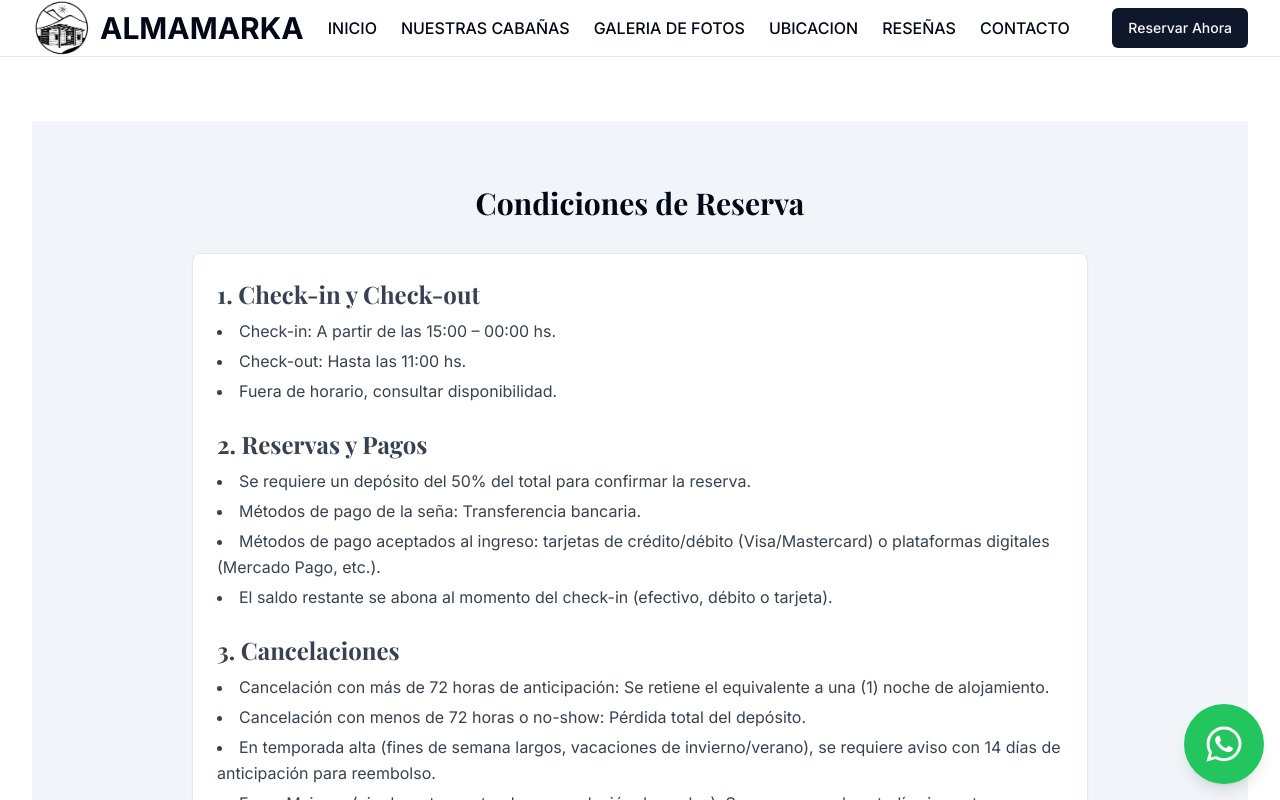
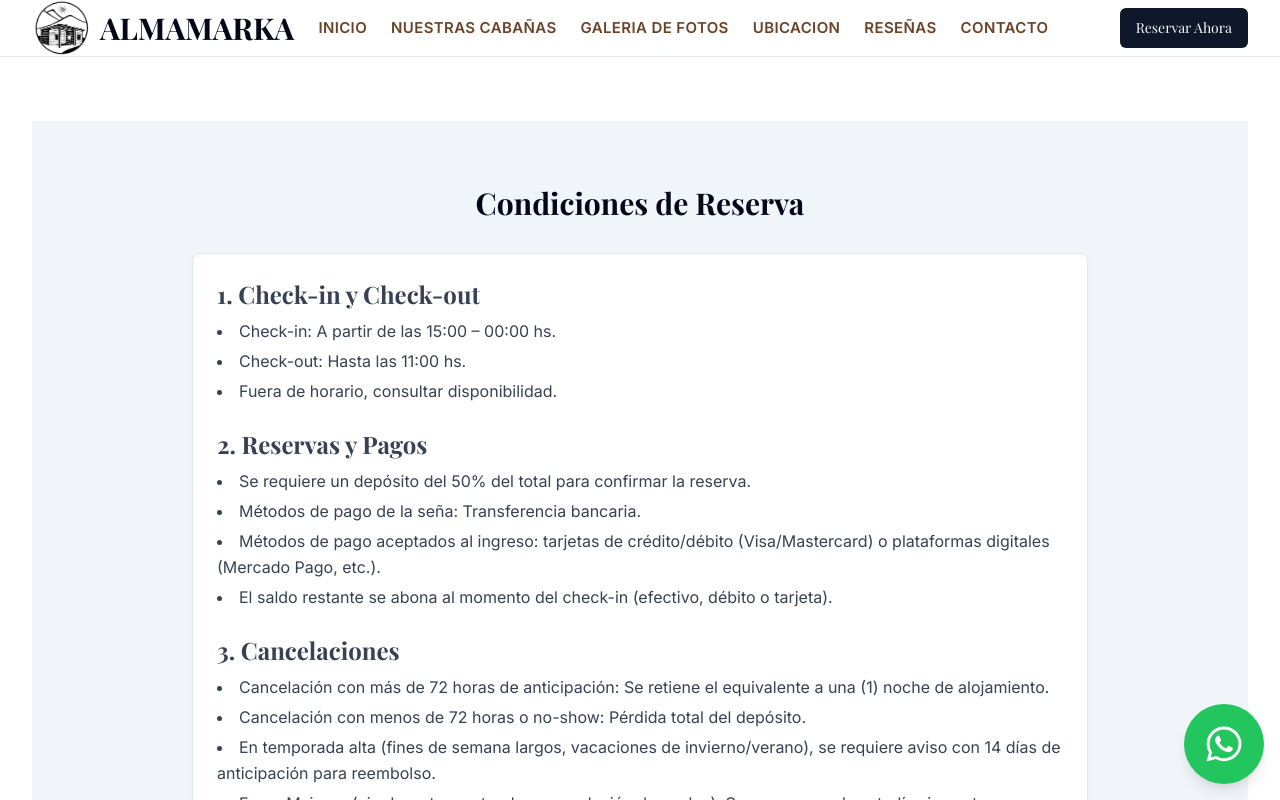
Before and after one commit to mcuadros1983/almamarkaweb, a Next.js app: page /condiciones-reserva in a window 1280 px wide. Shown: the top 800 px of the page. Built offline with nearby package versions, Linux system fonts and the light colour scheme.

Commit message:
se corrige header

```diff
--- a/app/components/Header.js
+++ b/app/components/Header.js
@@ -49,25 +49,26 @@ export default function Header() {
 
           {/* Menú de Navegación - Visible solo en pantallas grandes */}
           <nav className="hidden md:flex items-center space-x-4 lg:space-x-6 mx-6">
-            <Link href="/" aria-label="Inicio" className=" font-medium transition-colors hover:text-primary">
-              INICIO
+            <Link href="/" aria-label="Inicio" className="font-semibold tracking-wide text-[15px] uppercase text-[#6B4226] transition-colors hover:text-primary hover:underline hover:underline-offset-4"
+            >
+              Inicio
             </Link>
-            <Link href="#cabanas" aria-label="Nuestras Cabañas" className="font-medium transition-colors hover:text-primary">
+            <Link href="#cabanas" aria-label="Nuestras Cabañas" className="font-semibold tracking-wide text-[15px] uppercase text-[#6B4226] transition-colors hover:text-primary hover:underline hover:underline-offset-4">
               NUESTRAS CABAÑAS
             </Link>
-            <Link href="#galeria" aria-label="Galeria" className="font-medium transition-colors hover:text-primary">
+            <Link href="#galeria" aria-label="Galeria" className="font-semibold tracking-wide text-[15px] uppercase text-[#6B4226] transition-colors hover:text-primary hover:underline hover:underline-offset-4">
               GALERIA DE FOTOS
             </Link>
             {/* <Link href="#experiencias" aria-label="Experiencias" className="text-lg font-medium transition-colors hover:text-primary">
               Experiencias
             </Link> */}
-            <Link href="#ubicacion" aria-label="Ubicación" className="font-medium transition-colors hover:text-primary">
+            <Link href="#ubicacion" aria-label="Ubicación" className="font-semibold tracking-wide text-[15px] uppercase text-[#6B4226] transition-colors hover:text-primary hover:underline hover:underline-offset-4">
               UBICACION
             </Link>
-            <Link href="#resenas" aria-label="Reseñas" className="font-medium transition-colors hover:text-primary">
+            <Link href="#resenas" aria-label="Reseñas" className="font-semibold tracking-wide text-[15px] uppercase text-[#6B4226] transition-colors hover:text-primary hover:underline hover:underline-offset-4">
               RESEÑAS
             </Link>
-            <Link href="#contacto" aria-label="Contacto" className="font-medium transition-colors hover:text-primary">
+            <Link href="#contacto" aria-label="Contacto" className="font-semibold tracking-wide text-[15px] uppercase text-[#6B4226] transition-colors hover:text-primary hover:underline hover:underline-offset-4">
               CONTACTO
             </Link>
           </nav>
--- a/app/globals.css
+++ b/app/globals.css
@@ -76,7 +76,7 @@
     font-family: 'Open Sans', sans-serif;
   }
 
-  h1, h2, h3, h4, h5, h6, p {
+  h1, h2, h3, h4, h5, h6, p, span {
     font-family: 'Playfair Display', serif;
   }
 }
```
